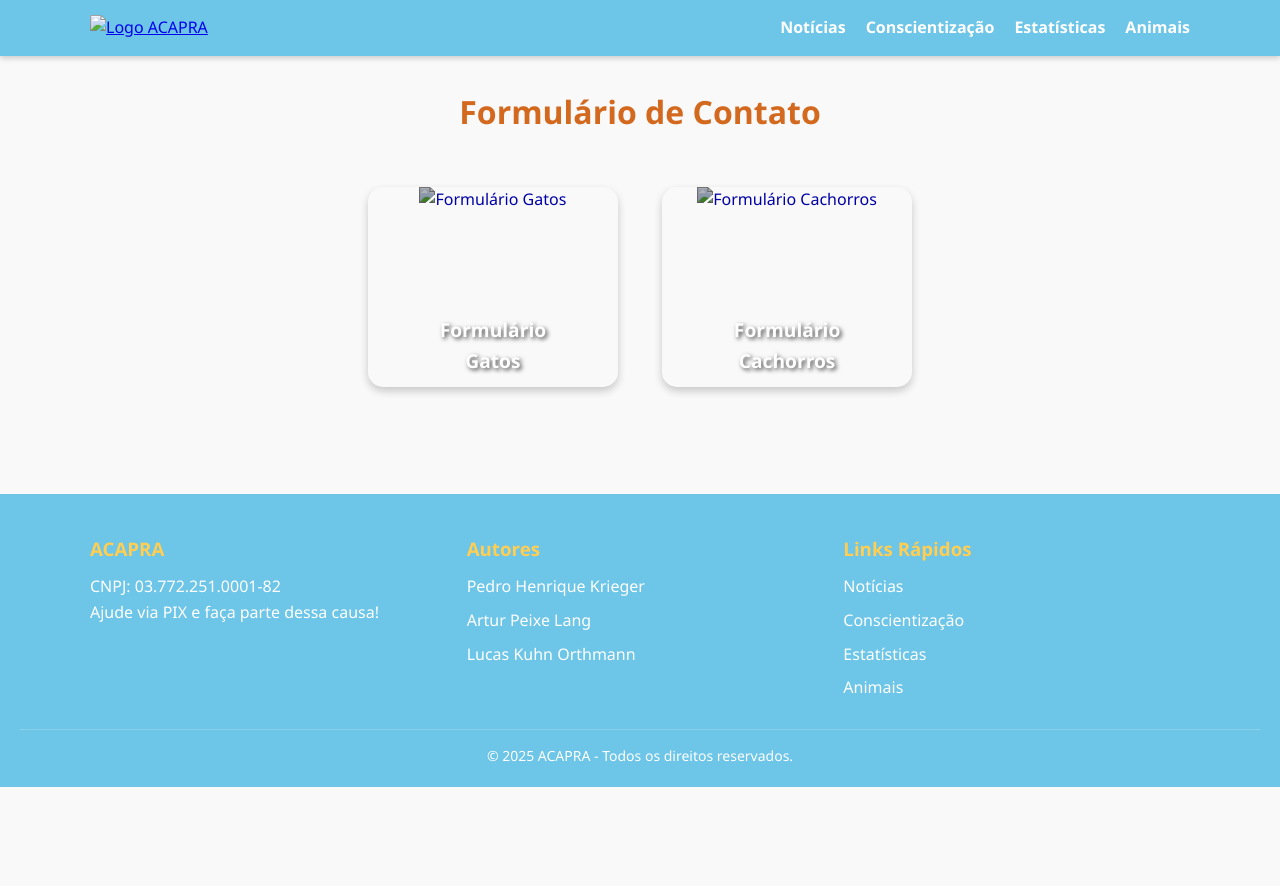
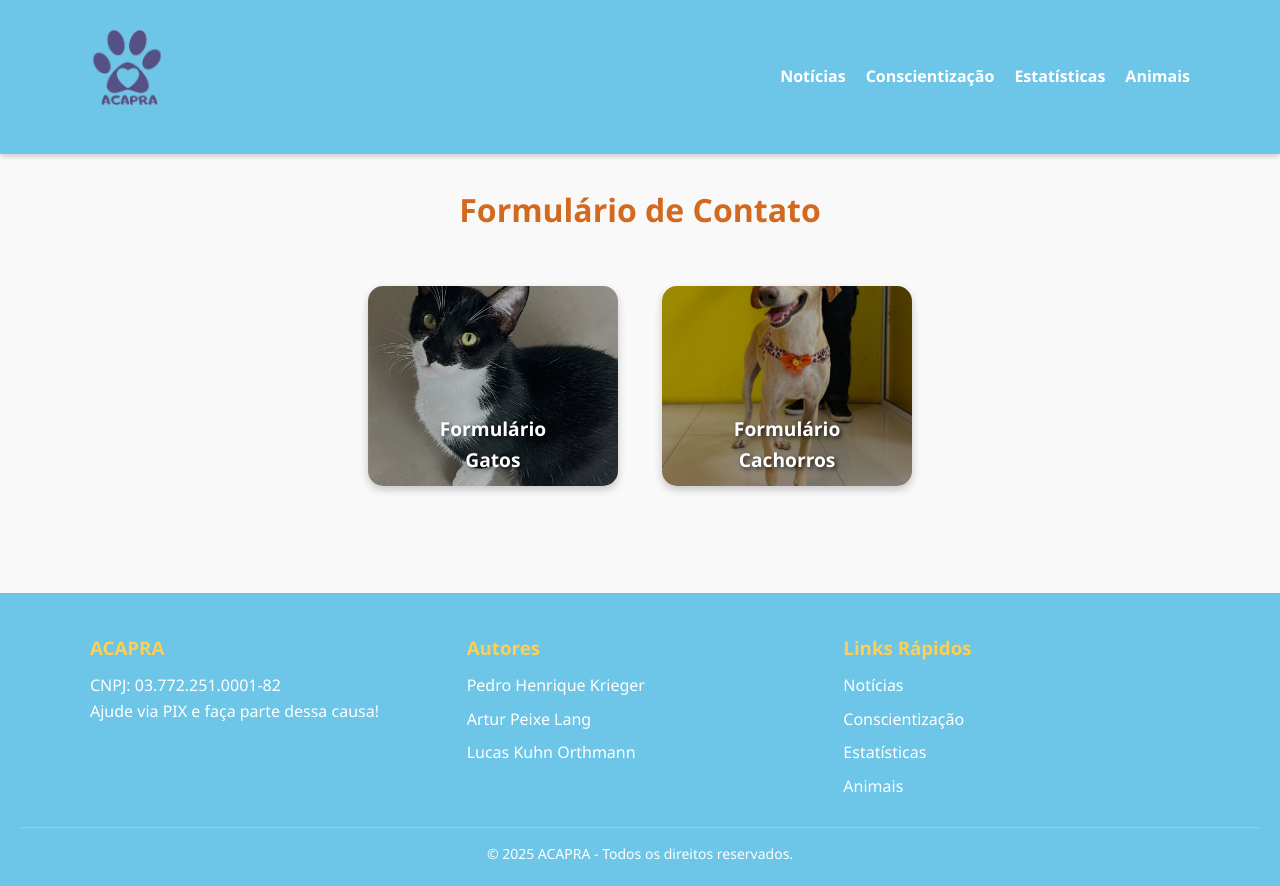
Before and after one commit to PedrKrieger/Trabalho_Acapra, a plain HTML site: page formulario.html in a window 1280 px wide. Before the commit the page ends 800 px from the top, so only its background shows below. Drawn offline with Linux system fonts and the light colour scheme; files that its build step writes are made by us from their sources.

Commit message:
Alteração conforme o feedback
Alteração nos caminhos por causa do assets

```diff
--- a/formulario.html
+++ b/formulario.html
@@ -4,13 +4,13 @@
   <meta charset="UTF-8">
   <meta name="viewport" content="width=device-width, initial-scale=1.0">
   <title>Formulário de Contato - ACAPRA</title>
-  <link rel="stylesheet" href="style.css">
+  <link rel="stylesheet" href="assets/css/style.css">
 </head>
 <body>
   <header>
     <div class="bloco-geral header-bloco">
       <a class="logo-img" href="index.html">
-        <img src="assets/logo.png" alt="Logo ACAPRA">
+        <img src="assets/Imagens paralelas/logo.png" alt="Logo ACAPRA">
       </a>
       <nav>
         <ul class="nav-links">
@@ -28,14 +28,14 @@
 
     <div class="tipo-animal">
   <a href="https://forms.gle/xTgGbvtz3wD5rUPv6">
-    <img src="assets/Difusor.jpeg" alt="Formulário Gatos">
+    <img src="assets/Imagens gatos/Difusor.jpeg" alt="Formulário Gatos">
     <span>Formulário Gatos</span>
   </a>
 </div>
 
 <div class="tipo-animal">
   <a href="https://forms.gle/bQYFtEDo2iwMqyR57">
-    <img src="assets/Branca.jpeg" alt="Formulário Cachorros">
+    <img src="assets/Imagens cachorros/Branca.jpeg" alt="Formulário Cachorros">
     <span>Formulário Cachorros</span>
   </a>
 </div>
```
